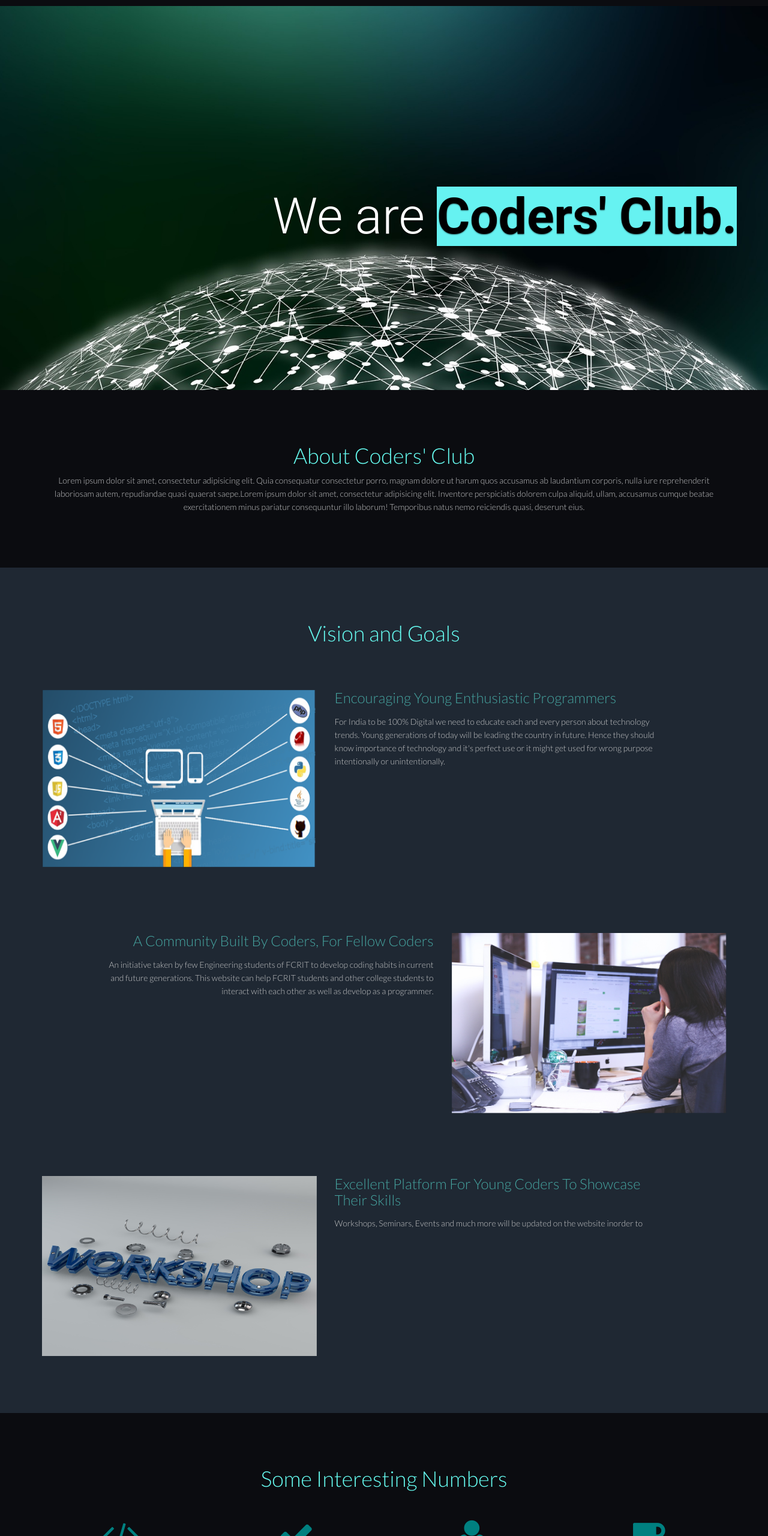
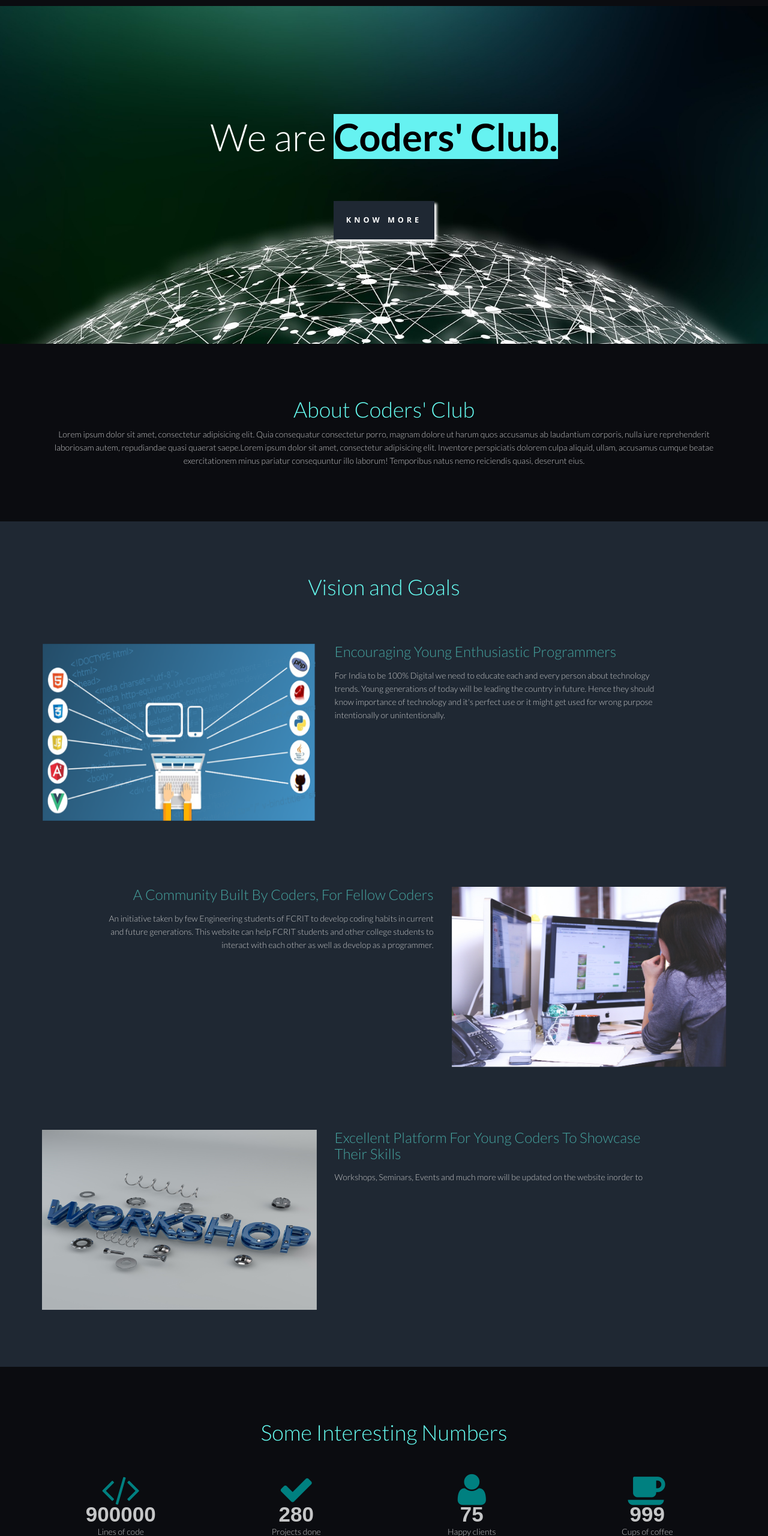
Before and after one commit to DeftNinja/CodersClub, a plain HTML site: page index.html in a window 1280 px wide. Shown: the part 80-2640 px from the top of the page at 60% size. Drawn offline with nearby package versions, Linux system fonts and the light colour scheme.

Commit message:
Changed header and button on header

```diff
--- a/css/main.css
+++ b/css/main.css
@@ -2666,7 +2666,7 @@ section#features {
     color: #66F2F1;
 }
 
-.carousel-caption p {
+.carousel-caption {
     font-family: Roboto, sans-serif;
     font-size: 84px;
     text-align: center;
@@ -2680,54 +2680,51 @@ span {
 strong {
     color: #000;
     background-color: #66F2F1;
-}
-
-@import url("https://fonts.googleapis.com/css?family=Roboto:700");
-
-.btn-link {
-    color: #f1494c;
-    font-size: 14px;
-    margin-top: 50px;
+    font-weight: 800;
+}
+
+.jumbotron h1 {
+    font-weight: 300;
+    padding: 1em 0em;
+}
+
+@import url(https://fonts.googleapis.com/css?family=Open+Sans:700);
+
+.jumbotron button {
+    position: relative;
+    background: #1F2833;
+    border: 1px solid #1F2833;
+    padding: 20px;
+    margin-bottom: 6%;
+    font-size: 0.9em;
+    color: #FFF;
+    -webkit-box-shadow: 4px 4px 4px 0px #fff;
+    box-shadow: 4px 4px 4px 0px #fff;
+    font-family: 'Open Sans', sans-serif;
     font-weight: 700;
-    display: block;
-    letter-spacing: 0.56px;
+    letter-spacing: 5px;
     text-transform: uppercase;
-    background-color: transparent;
-    text-decoration: none;
-    outline: 0;
-}
-
-.btn-link span:nth-child(even),
-.btn-link span:nth-child(odd) {
-    -webkit-transform: translateY(0);
-    transform: translateY(0);
-}
-
-.btn-link:hover {
-    color: #f1494c;
-}
-
-.btn-link span,
-.btn-link:hover span {
-    -webkit-transition: all 0.35s ease;
-    transition: all 0.35s ease;
-    display: inline-block;
-}
-
-.btn-link:hover span:nth-child(odd) {
-    -webkit-transform: translateY(-5px);
-    transform: translateY(-5px);
-}
-
-.btn-link:hover span:nth-child(even) {
-    -webkit-transform: translateY(5px);
-    transform: translateY(5px);
-}
-
-.btn-link img {
-    margin-left: 10px;
-    vertical-align: middle;
-    border-style: none;
-    max-width: 100%;
-    height: auto;
-}
+    -webkit-transition: all 300ms ease-in-out;
+    transition: all 300ms ease-in-out;
+    left: 0%;
+    top: 0;
+}
+
+button:hover {
+    left: 4px;
+    top: 4px;
+    -webkit-box-shadow: 0 0 0 0 #45A29E;
+    box-shadow: 0 0 0 0 #45A29E;
+}
+
+.jumbotron {
+    background-image: url(../images/home/slider-1.jpg);
+    color: #fff;
+    padding: 100px 25px;
+    font-family: Montserrat, sans-serif;
+    height: 100%;
+    /* Center and scale the image nicely */
+    background-position: center;
+    background-repeat: no-repeat;
+    background-size: cover;
+}
--- a/index.html
+++ b/index.html
@@ -63,22 +63,11 @@
     </header>
     <!--/#header-->
 
-    <div id="carousel-container">
-        <div id="carousel-example-generic" class="carousel slide" data-ride="carousel">
-            <div class="carousel-inner">
-                <div class="item active">
-                    <img src="images/home/slider-1.jpg" alt="">
-                    <div class="carousel-caption">
-                        <div class="container">
-                            <p>We are <span><strong>Developers.</strong></span>
-                        </div>
-                    </div>
-                </div>
-            </div>
-        </div>
+    <div class="jumbotron text-center">
+        <h1>We are <span><strong>Developers</strong></span></h1>
+        <button>Know More</button>
     </div>
-    <!--/#carousel-example-generic-->
-    </div>
+
     <!--/#carousel-container-->
 
 
@@ -271,6 +260,7 @@
     <script type="text/javascript" src="js/wow.min.js"></script>
     <script type="text/javascript" src="js/main.js"></script>
     <script type="text/javascript" src="js/counter.js"></script>
+    <script type="text/javascript" src="js/header.js"></script>
 </body>
 
 </html>
--- a/js/counter.js
+++ b/js/counter.js
@@ -1,11 +1,28 @@
-var arr = ["Designers.", "Illustrators.", "Geeks.", "Coders' Club.", ];
-var i = 0;
+// number count for stats, using jQuery animate
 
-function changeText() {
-    if (i != arr.length) {
-        $("strong").text(arr[i]);
-        i++;
-    }
-};
+$('.counting').each(function () {
+    var $this = $(this),
+        countTo = $this.attr('data-count');
 
-var t = setInterval(changeText, 800);
+    $({
+        countNum: $this.text()
+    }).animate({
+            countNum: countTo
+        },
+
+        {
+
+            duration: 3000,
+            easing: 'linear',
+            step: function () {
+                $this.text(Math.floor(this.countNum));
+            },
+            complete: function () {
+                $this.text(this.countNum);
+                //alert('finished');
+            }
+
+        });
+
+
+});
--- /dev/null
+++ b/js/header.js
@@ -0,0 +1,11 @@
+var arr = ["Designers.", "Illustrators.", "Geeks.", "Coders' Club.", ];
+var i = 0;
+
+function changeText() {
+    if (i != arr.length) {
+        $("strong").text(arr[i]);
+        i++;
+    }
+};
+
+var t = setInterval(changeText, 800);
```
Also changed, not shown: js/button.js (added, +20 -0 lines), css/bootstrap.min.css.
